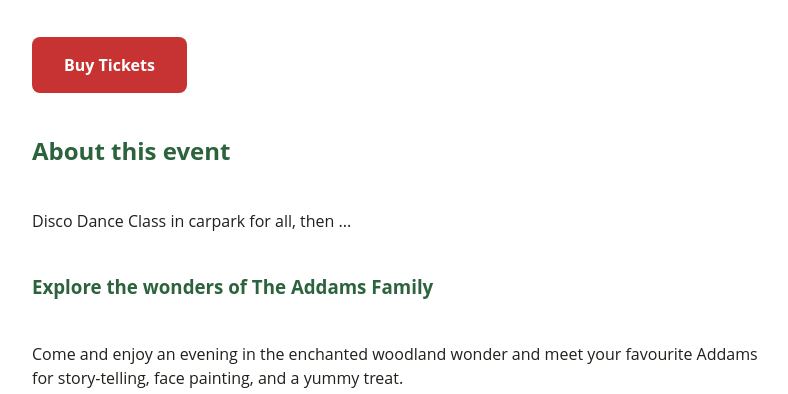
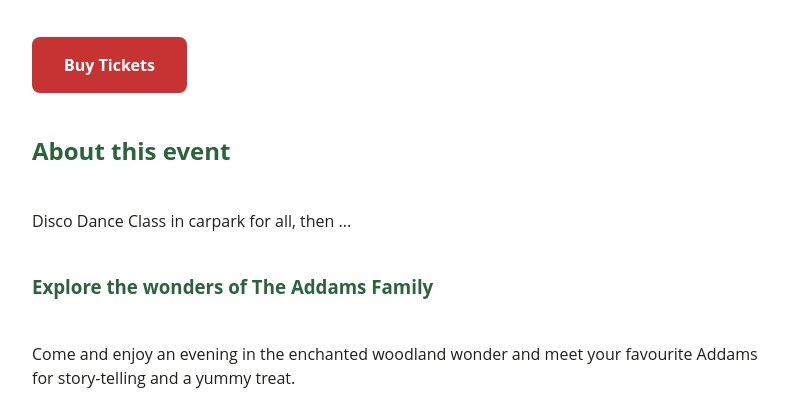
Before and after one commit to markconroy/portumna.ie, a plain HTML site: page index.html in a window 1280 px wide. Shown: the part 558-952 px from the top of the page, without its empty margins (240-1028 px from the left). Drawn offline with Linux system fonts and the light colour scheme.

Commit message:
update content

```diff
--- a/index.html
+++ b/index.html
@@ -57,7 +57,7 @@
         <p>Disco Dance Class in carpark for all, then ...</p>
 
         <h3>Explore the wonders of The Addams Family</h3>
-        <p>Come and enjoy an evening in the enchanted woodland wonder and meet your favourite Addams for story-telling, face painting, and a yummy treat.</p>
+        <p>Come and enjoy an evening in the enchanted woodland wonder and meet your favourite Addams for story-telling and a yummy treat.</p>
 
         <p><strong>OR</strong></p>
 
```
